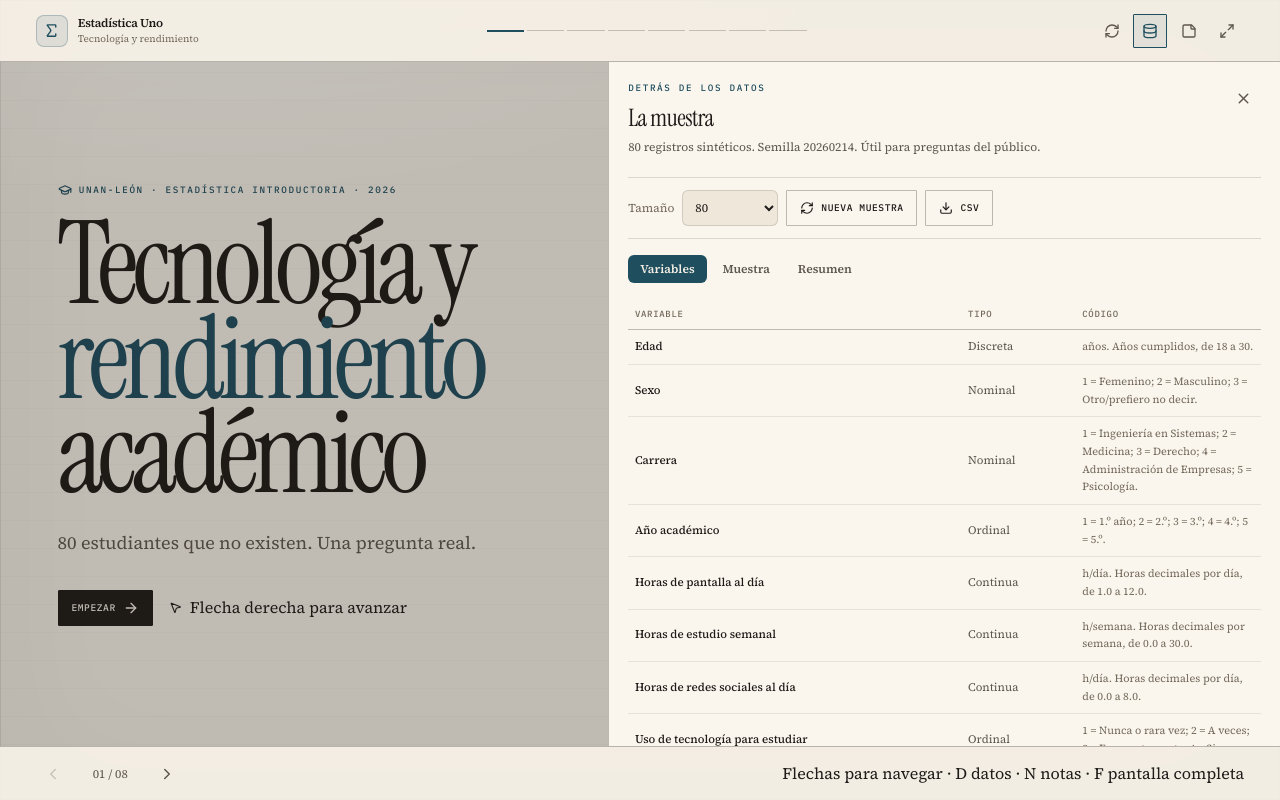
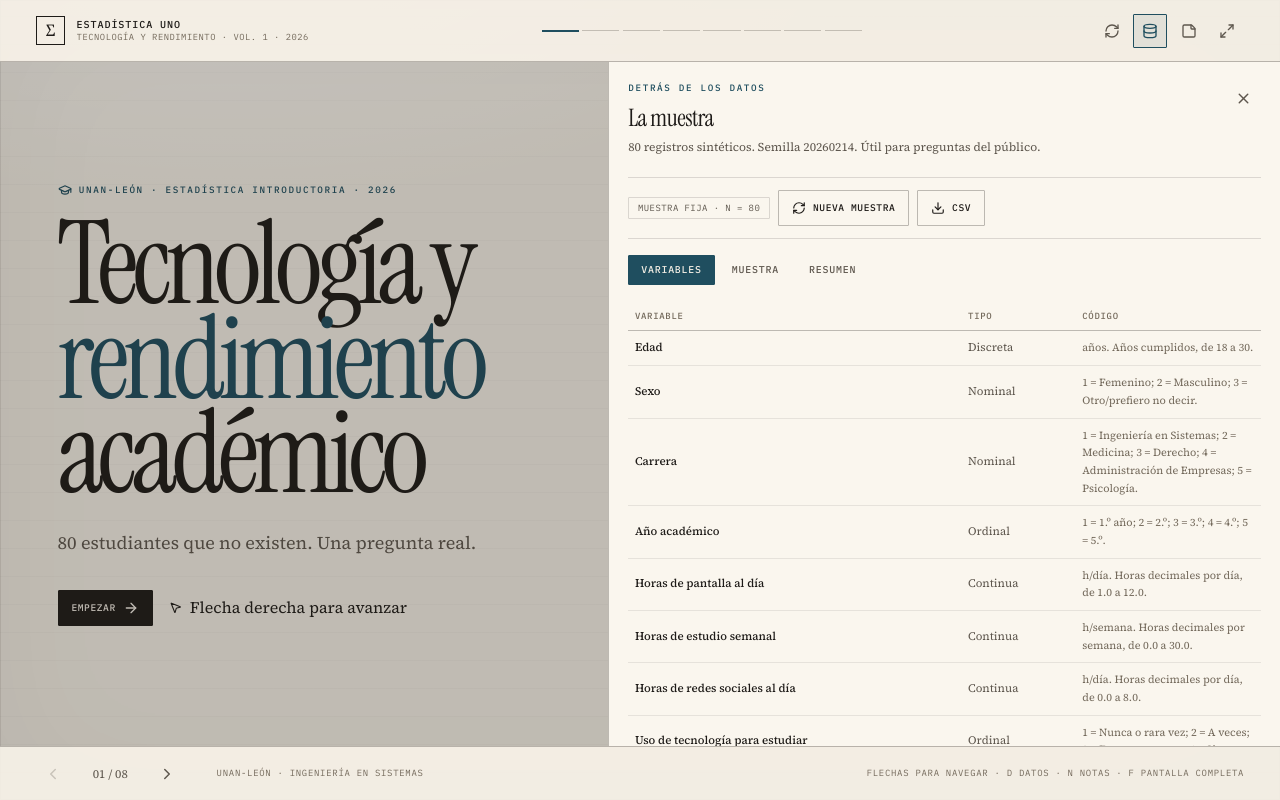
Before and after one commit to fn-cafeina/estadistica-uno, a React (Vite) app: page / in a window 1280 px wide. Both pictures are taken after a click on the button 1150 px from the left and 30 px from the top of the page. Built offline with nearby package versions, Linux system fonts and the light colour scheme.

Commit message:
fix: stabilize the presentation sample and navigation
Keep the exposition at a fixed sample of 80, remove swipe and
background-click navigation, and align presenter notes with the
active sample.

```diff
--- a/src/data/types.ts
+++ b/src/data/types.ts
@@ -64,7 +64,5 @@ export interface Sample {
   generatedAt: string;
 }
 
-export const SAMPLE_SIZES = [40, 80, 120] as const;
-export type SampleSize = (typeof SAMPLE_SIZES)[number];
-export const DEFAULT_SAMPLE_SIZE: SampleSize = 80;
+export const DEFAULT_SAMPLE_SIZE = 80;
 export const DEFAULT_SEED = 20260214;
--- a/src/presentation/DataPanel.tsx
+++ b/src/presentation/DataPanel.tsx
@@ -2,10 +2,6 @@ import { useEffect, useMemo, useRef, useState } from "react";
 import { motion, useReducedMotion } from "motion/react";
 import { Download, RefreshCw, X } from "lucide-react";
 import { useSample } from "../state/SampleContext";
-import {
-  SAMPLE_SIZES,
-  type SampleSize,
-} from "../data/types";
 import { VARIABLES, getCategories, getCategoricalValue } from "../data/schema";
 import { describe } from "../stats/descriptive";
 import { pearsonCorrelation } from "../stats/correlation";
@@ -24,7 +20,7 @@ const TYPE_LABEL = {
 } as const;
 
 export function DataPanel({ onClose }: { onClose: () => void }) {
-  const { sample, sampleSize, setSampleSize, regenerate, exportCsv } = useSample();
+  const { sample, regenerate, exportCsv } = useSample();
   const [tab, setTab] = useState<Tab>("variables");
   const reduced = useReducedMotion();
   const closeRef = useRef<HTMLButtonElement>(null);
@@ -96,25 +92,8 @@ export function DataPanel({ onClose }: { onClose: () => void }) {
         </div>
 
         <div className="mt-5 flex flex-wrap items-center gap-2 border-y border-border py-3">
-          <label className="flex items-center gap-2 text-xs text-muted">
-            <span className="text-faint">Tamaño</span>
-            <select
-              className="h-9 w-24 rounded-md border border-border bg-surface-2 px-2 py-1 text-xs text-fg"
-              value={sampleSize}
-              onChange={(event) => setSampleSize(Number(event.target.value) as SampleSize)}
-            >
-              {SAMPLE_SIZES.map((size) => (
-                <option key={size} value={size}>
-                  {size}
-                </option>
-              ))}
-            </select>
-          </label>
-          <button
-            type="button"
-            className="deck-control"
-            onClick={() => regenerate(sampleSize)}
-          >
+          <span className="deck-chip">Muestra fija · n = {sample.n}</span>
+          <button type="button" className="deck-control" onClick={regenerate}>
             <RefreshCw aria-hidden="true" size={14} />
             Nueva muestra
           </button>
@@ -136,10 +115,10 @@ export function DataPanel({ onClose }: { onClose: () => void }) {
               role="tab"
               aria-selected={tab === item.id}
               className={cn(
-                "rounded-md px-3 py-1.5 text-xs font-semibold transition-colors",
+                "rounded-[1px] border px-3 py-1.5 font-mono text-[0.62rem] font-medium uppercase tracking-[0.08em] transition-colors",
                 tab === item.id
-                  ? "bg-accent text-bg"
-                  : "text-muted hover:bg-surface-2 hover:text-fg",
+                  ? "border-accent bg-accent text-bg"
+                  : "border-transparent text-muted hover:border-border-strong hover:text-fg",
               )}
               onClick={() => setTab(item.id)}
             >
@@ -150,20 +129,27 @@ export function DataPanel({ onClose }: { onClose: () => void }) {
 
         <div className="mt-4" role="tabpanel">
           {tab === "variables" ? (
-            <table className="deck-table">
+            <div className="deck-table-wrap">
+              <table className="deck-table min-w-[18rem] sm:min-w-[30rem]">
                 <thead>
                   <tr>
                     <th scope="col">Variable</th>
                     <th scope="col">Tipo</th>
-                  <th scope="col">Código</th>
+                    <th scope="col" className="hidden sm:table-cell">Código</th>
                   </tr>
                 </thead>
                 <tbody>
                   {VARIABLES.map((variable) => (
                     <tr key={variable.key}>
-                    <td className="font-medium text-fg">{variable.label}</td>
+                      <td className="font-medium text-fg">
+                        {variable.label}
+                        <span className="mt-1 block text-[0.66rem] leading-relaxed text-faint sm:hidden">
+                          {variable.unit ? `${variable.unit}. ` : ""}
+                          {variable.coding}
+                        </span>
+                      </td>
                       <td className="whitespace-nowrap text-muted">{TYPE_LABEL[variable.type]}</td>
-                    <td className="max-w-[18ch] text-[0.68rem] leading-relaxed text-faint">
+                      <td className="hidden max-w-[18ch] text-[0.68rem] leading-relaxed text-faint sm:table-cell">
                         {variable.unit ? `${variable.unit}. ` : ""}
                         {variable.coding}
                       </td>
@@ -171,17 +157,19 @@ export function DataPanel({ onClose }: { onClose: () => void }) {
                   ))}
                 </tbody>
               </table>
+            </div>
           ) : null}
 
           {tab === "sample" ? (
-            <table className="deck-table">
+            <div className="deck-table-wrap">
+              <table className="deck-table min-w-[34rem]">
                 <thead>
                   <tr>
                     <th scope="col">#</th>
                     <th scope="col">Carrera</th>
-                  <th scope="col">Pantalla</th>
-                  <th scope="col">Estudio</th>
-                  <th scope="col">Promedio</th>
+                    <th scope="col" className="num">Pantalla</th>
+                    <th scope="col" className="num">Estudio</th>
+                    <th scope="col" className="num">Promedio</th>
                   </tr>
                 </thead>
                 <tbody>
@@ -193,13 +181,14 @@ export function DataPanel({ onClose }: { onClose: () => void }) {
                       <td className="max-w-[16ch] truncate text-muted" title={row.major}>
                         {row.major}
                       </td>
-                    <td>{formatNumber(row.screenHours, 1)}</td>
-                    <td>{formatNumber(row.studyHours, 1)}</td>
-                    <td className="font-semibold text-fg">{formatNumber(row.gpa, 1)}</td>
+                      <td className="num">{formatNumber(row.screenHours, 1)}</td>
+                      <td className="num">{formatNumber(row.studyHours, 1)}</td>
+                      <td className="num font-semibold text-fg">{formatNumber(row.gpa, 1)}</td>
                     </tr>
                   ))}
                 </tbody>
               </table>
+            </div>
           ) : null}
 
           {tab === "summary" ? (
@@ -228,12 +217,12 @@ export function DataPanel({ onClose }: { onClose: () => void }) {
                     : "s/d",
                 },
               ].map((item) => (
-                <div key={item.label} className="rounded-lg border border-border bg-surface/60 p-3">
+                <div key={item.label} className="border border-border bg-surface-2/40 p-3">
                   <p className="deck-label">{item.label}</p>
                   <p className="mt-1 text-lg font-semibold tabular-nums text-fg">{item.value}</p>
                 </div>
               ))}
-              <div className="col-span-2 rounded-lg border border-border bg-surface/60 p-3">
+              <div className="col-span-2 border border-border bg-surface-2/40 p-3">
                 <p className="deck-label">Muestra</p>
                 <p className="mt-1 text-xs leading-relaxed text-muted">
                   {sample.n} registros sintéticos. La descarga incluye las 13 variables y la semilla{" "}
--- a/src/presentation/Presentation.tsx
+++ b/src/presentation/Presentation.tsx
@@ -1,4 +1,4 @@
-import { useCallback, useEffect, useRef, useState, type ComponentType } from "react";
+import { useCallback, useEffect, useState, type ComponentType } from "react";
 import { AnimatePresence, motion, useReducedMotion } from "motion/react";
 import {
   ChevronLeft,
@@ -7,7 +7,6 @@ import {
   Maximize2,
   Minimize2,
   RefreshCw,
-  Sigma,
   StickyNote,
   X,
 } from "lucide-react";
@@ -58,14 +57,13 @@ function PlaceholderScene({ index }: { index: number }) {
 }
 
 export function Presentation() {
-  const { sample, sampleSize, regenerate } = useSample();
+  const { sample, regenerate } = useSample();
   const reduced = useReducedMotion();
   const sceneCount = SCENE_NOTES.length;
   const { index, direction, goTo, next, prev } = useDeck(sceneCount);
   const [notesOpen, setNotesOpen] = useState(false);
   const [dataOpen, setDataOpen] = useState(false);
   const [isFullscreen, setIsFullscreen] = useState(false);
-  const pointerStart = useRef<{ x: number; y: number } | null>(null);
   const currentNote = SCENE_NOTES[index];
   const ActiveScene = SCENES[index];
 
@@ -162,41 +160,31 @@ export function Presentation() {
         exit: { opacity: 0 },
       }
     : {
-        enter: (move: number) => ({ opacity: 0, x: move > 0 ? 64 : -64, filter: "blur(6px)" }),
-        center: { opacity: 1, x: 0, filter: "blur(0px)" },
-        exit: (move: number) => ({ opacity: 0, x: move > 0 ? -64 : 64, filter: "blur(6px)" }),
+        enter: (move: number) => ({
+          opacity: 0,
+          x: move > 0 ? 84 : -84,
+          y: 10,
+          scale: 0.994,
+          filter: "blur(5px)",
+        }),
+        center: { opacity: 1, x: 0, y: 0, scale: 1, filter: "blur(0px)" },
+        exit: (move: number) => ({
+          opacity: 0,
+          x: move > 0 ? -70 : 70,
+          y: -6,
+          scale: 0.996,
+          filter: "blur(5px)",
+        }),
       };
 
   return (
-    <div
-      className="deck-stage"
-      onPointerDown={(event) => {
-        if ((event.target as HTMLElement).closest("input, button, a, select, textarea")) return;
-        pointerStart.current = { x: event.clientX, y: event.clientY };
-      }}
-      onPointerUp={(event) => {
-        const start = pointerStart.current;
-        pointerStart.current = null;
-        if (!start) return;
-        const dx = event.clientX - start.x;
-        const dy = event.clientY - start.y;
-        if (Math.abs(dx) > 64 && Math.abs(dx) > Math.abs(dy) * 1.4) {
-          if (dx < 0) next();
-          else prev();
-        }
-      }}
-    >
-      <div aria-hidden="true" className="deck-orb deck-orb-a" />
-      <div aria-hidden="true" className="deck-orb deck-orb-b" />
-
+    <div className="deck-stage">
       <header className="deck-topbar">
-        <div className="flex min-w-0 items-center gap-2.5">
-          <span className="flex h-8 w-8 items-center justify-center rounded-lg border border-accent/25 bg-accent/10 text-accent">
-            <Sigma aria-hidden="true" size={17} strokeWidth={2} />
-          </span>
+        <div className="deck-masthead">
+          <span className="deck-masthead-mark" aria-hidden="true">Σ</span>
           <div className="min-w-0">
-            <p className="truncate text-xs font-semibold tracking-tight text-fg">Estadística Uno</p>
-            <p className="truncate text-[0.62rem] text-faint">Tecnología y rendimiento</p>
+            <p className="deck-masthead-title">Estadística Uno</p>
+            <p className="deck-masthead-meta">Tecnología y rendimiento · Vol. 1 · 2026</p>
           </div>
         </div>
 
@@ -221,7 +209,7 @@ export function Presentation() {
             className="deck-icon-button"
             title="Nueva muestra (R)"
             aria-label="Generar nueva muestra"
-            onClick={() => regenerate(sampleSize)}
+            onClick={regenerate}
           >
             <RefreshCw aria-hidden="true" size={16} />
           </button>
@@ -269,6 +257,14 @@ export function Presentation() {
         </div>
       </header>
 
+      <motion.div
+        key={`rule-${index}`}
+        className="deck-transition-rule"
+        initial={{ scaleX: 0, opacity: 1 }}
+        animate={{ scaleX: 1, opacity: 0 }}
+        transition={{ duration: reduced ? 0 : 0.7, ease: [0.22, 1, 0.36, 1] }}
+      />
+
       <div className="flex min-h-0 flex-1">
         <AnimatePresence initial={false} mode="wait" custom={direction}>
           <motion.div
@@ -278,7 +274,7 @@ export function Presentation() {
             initial="enter"
             animate="center"
             exit="exit"
-            transition={{ duration: reduced ? 0 : 0.42, ease: [0.22, 1, 0.36, 1] }}
+            transition={{ duration: reduced ? 0 : 0.52, ease: [0.22, 1, 0.36, 1] }}
             className="flex min-h-0 flex-1"
           >
             {ActiveScene ? (
@@ -322,12 +318,13 @@ export function Presentation() {
           </button>
         </div>
 
-        <p className="deck-swipe-hint ml-auto hidden sm:block">
+        <span className="deck-hint ml-4 hidden xl:block">
+          UNAN-León · Ingeniería en Sistemas
+        </span>
+        <p className="deck-hint ml-auto hidden sm:block">
           Flechas para navegar · D datos · N notas · F pantalla completa
         </p>
-        <p className="ml-auto text-[0.65rem] tabular-nums text-faint sm:hidden">
-          Semilla {sample.seed}
-        </p>
+        <p className="deck-hint ml-auto tabular-nums sm:hidden">Semilla {sample.seed}</p>
       </footer>
 
       <span className="sr-only" aria-live="polite">
@@ -365,8 +362,10 @@ export function Presentation() {
                 </p>
               ))}
             </div>
-            <p className="mt-6 text-[0.66rem] leading-relaxed text-faint">
-              Las notas solo las ves vos. La audiencia ve la escena.
+            <p className="mt-6 border-t border-border pt-3 text-[0.66rem] leading-relaxed text-faint">
+              Muestra fija de {sample.n} registros · semilla{" "}
+              <span className="font-mono text-muted">{sample.seed}</span>. Las notas solo las ves
+              vos.
             </p>
           </motion.aside>
         ) : null}
--- a/src/presentation/notes.ts
+++ b/src/presentation/notes.ts
@@ -8,7 +8,7 @@ export const SCENE_NOTES: readonly SceneNote[] = [
     title: "Portada",
     notes: [
       "No expliques nada todavía. Dejá que la nube de puntos haga la primera impresión.",
-      "Preguntá al público qué espera encontrar en una muestra de 80 estudiantes.",
+      "Preguntá al público qué espera encontrar en la muestra.",
     ],
   },
   {
--- a/src/presentation/scenes/SampleScene.tsx
+++ b/src/presentation/scenes/SampleScene.tsx
@@ -1,22 +1,23 @@
 import { RefreshCw } from "lucide-react";
 import { useSample } from "../../state/SampleContext";
 import { SampleTable } from "../visuals/SampleTable";
+import { AnimatedNumber } from "../visuals/AnimatedNumber";
 import { SceneFrame } from "../SceneFrame";
 
 export function SampleScene(_: { onNext: () => void }) {
-  const { sample, sampleSize, regenerate } = useSample();
+  const { sample, regenerate } = useSample();
 
   return (
     <SceneFrame
       kicker="03 / LA MUESTRA"
-      title={`${sample.n} estudiantes que no existen.`}
+      title={<>{sample.n} estudiantes que <em>no existen</em>.</>}
       insight="Datos sintéticos para practicar. La semilla permite reproducir la muestra y todo lo que sigue se recalcula."
       footer={
         <div className="flex flex-wrap items-center gap-4">
           <button
             type="button"
             className="deck-control deck-control-primary"
-            onClick={() => regenerate(sampleSize)}
+            onClick={regenerate}
           >
             <RefreshCw aria-hidden="true" size={15} />
             Otra muestra
@@ -27,25 +28,29 @@ export function SampleScene(_: { onNext: () => void }) {
         </div>
       }
     >
-      <div className="grid flex-1 items-center gap-8 lg:grid-cols-[0.72fr_1.28fr]">
+      <div className="grid flex-1 items-center gap-8 xl:grid-cols-[0.72fr_1.28fr]">
         <div>
           <p className="deck-label">Registros visibles</p>
-          <p className="deck-stat mt-2 text-accent">{sample.n}</p>
+          <AnimatedNumber
+            value={sample.n}
+            digits={0}
+            className="deck-stat mt-2 block text-accent"
+          />
           <p className="mt-4 max-w-sm text-sm leading-relaxed text-muted">
             No son personas reales. Son 13 variables generadas con ruido para que la estadística
             tenga algo que contar.
           </p>
           <div className="mt-6 flex flex-wrap gap-2">
             <span className="deck-chip">13 variables</span>
-            <span className="deck-chip">40 / 80 / 120</span>
+            <span className="deck-chip">Muestra fija</span>
             <span className="deck-chip">CSV disponible</span>
           </div>
         </div>
 
         <div className="deck-panel p-4 sm:p-5">
           <div className="mb-3 flex items-center justify-between gap-3">
-            <p className="deck-label">Primeras filas</p>
-            <span className="font-mono text-[0.65rem] text-faint">n = {sample.n}</span>
+            <p className="deck-fig">Fig. 2 · Primeras filas</p>
+            <span className="font-mono text-[0.62rem] text-faint">n = {sample.n}</span>
           </div>
           <SampleTable rows={sample.rows} seed={sample.seed} />
           <p className="mt-3 border-t border-border pt-3 text-[0.66rem] leading-relaxed text-faint">
--- /dev/null
+++ b/src/presentation/visuals/AnimatedNumber.tsx
@@ -0,0 +1,44 @@
+import { useEffect } from "react";
+import { animate, motion, useMotionValue, useReducedMotion, useTransform } from "motion/react";
+import { formatNumber } from "../../lib/format";
+
+export function AnimatedNumber({
+  value,
+  digits = 1,
+  prefix = "",
+  suffix = "",
+  duration = 0.8,
+  className,
+}: {
+  value: number | null | undefined;
+  digits?: number;
+  prefix?: string;
+  suffix?: string;
+  duration?: number;
+  className?: string;
+}) {
+  const reduced = useReducedMotion() ?? false;
+  const motionValue = useMotionValue(0);
+  const text = useTransform(motionValue, (latest) => {
+    if (value === null || value === undefined || !Number.isFinite(value)) return "s/d";
+    return `${prefix}${formatNumber(latest, digits)}${suffix}`;
+  });
+
+  useEffect(() => {
+    if (value === null || value === undefined || !Number.isFinite(value)) {
+      motionValue.set(0);
+      return;
+    }
+    if (reduced) {
+      motionValue.set(value);
+      return;
+    }
+    const controls = animate(motionValue, value, {
+      duration,
+      ease: [0.22, 1, 0.36, 1],
+    });
+    return () => controls.stop();
+  }, [duration, motionValue, reduced, value]);
+
+  return <motion.span className={className}>{text}</motion.span>;
+}
--- a/src/state/SampleContext.tsx
+++ b/src/state/SampleContext.tsx
@@ -7,44 +7,33 @@ import {
   type ReactNode,
 } from "react";
 import { generateSample, randomSeed } from "../data/generator";
-import {
-  DEFAULT_SAMPLE_SIZE,
-  DEFAULT_SEED,
-  type Sample,
-  type SampleSize,
-} from "../data/types";
+import { DEFAULT_SAMPLE_SIZE, DEFAULT_SEED, type Sample } from "../data/types";
 import { csvFilename, downloadCsv, recordsToCsv } from "../lib/csv";
 
 interface SampleContextValue {
   sample: Sample;
-  sampleSize: SampleSize;
-  regenerate: (size?: SampleSize) => void;
-  setSampleSize: (size: SampleSize) => void;
+  regenerate: () => void;
   exportCsv: () => void;
 }
 
 const SampleContext = createContext<SampleContextValue | null>(null);
 
 export function SampleProvider({ children }: { children: ReactNode }) {
-  const [sample, setSample] = useState<Sample>(() => generateSample(DEFAULT_SAMPLE_SIZE, DEFAULT_SEED));
-  const [sampleSize, setSampleSize] = useState<SampleSize>(DEFAULT_SAMPLE_SIZE);
+  const [sample, setSample] = useState<Sample>(() =>
+    generateSample(DEFAULT_SAMPLE_SIZE, DEFAULT_SEED),
+  );
 
-  const regenerate = useCallback(
-    (size?: SampleSize) => {
-      const nextSize = size ?? sampleSize;
-      setSample(generateSample(nextSize, randomSeed()));
-      setSampleSize(nextSize);
-    },
-    [sampleSize],
-  );
+  const regenerate = useCallback(() => {
+    setSample(generateSample(DEFAULT_SAMPLE_SIZE, randomSeed()));
+  }, []);
 
   const exportCsv = useCallback(() => {
     downloadCsv(csvFilename(sample.n, sample.seed), recordsToCsv(sample.rows));
   }, [sample]);
 
   const value = useMemo<SampleContextValue>(
-    () => ({ sample, sampleSize, regenerate, setSampleSize, exportCsv }),
-    [sample, sampleSize, regenerate, setSampleSize, exportCsv],
+    () => ({ sample, regenerate, exportCsv }),
+    [sample, regenerate, exportCsv],
   );
 
   return <SampleContext.Provider value={value}>{children}</SampleContext.Provider>;
```
Also changed, not shown: 1 other file (tests, documents, lock files or other folders). Lines whose indentation alone changed are shown as unchanged.
